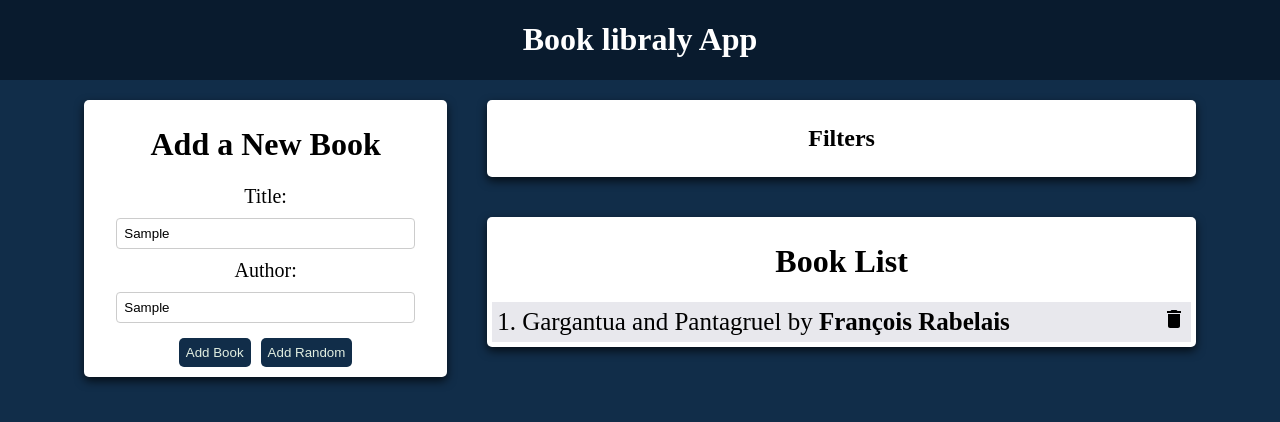
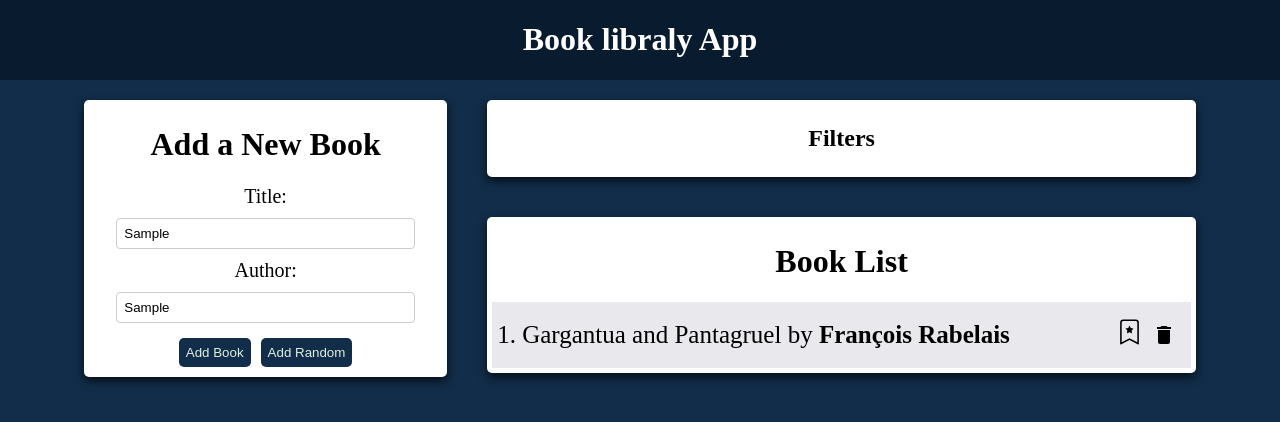
Before and after one commit to drozd12321/drozd, a React (Vite) app in the folder frontend/: page / in a window 1280 px wide. Both pictures are taken after typing "Sample", "Sample" into the empty fields and a click on the button "Add Random". Shown: the top 422 px of the page. Built offline with nearby package versions, Linux system fonts and the light colour scheme.

Commit message:
favorites

```diff
--- a/frontend/package.json
+++ b/frontend/package.json
@@ -16,6 +16,7 @@
     "@reduxjs/toolkit": "^2.5.0",
     "react": "^18.3.1",
     "react-dom": "^18.3.1",
+    "react-icons": "^5.4.0",
     "react-redux": "^9.2.0",
     "uuid": "^11.0.5"
   },
--- a/frontend/src/components/BookForm/BookForm.jsx
+++ b/frontend/src/components/BookForm/BookForm.jsx
@@ -17,6 +17,7 @@ const BookForm = () => {
         title: title,
         author: author,
         id: uuidv4(),
+        isFavorite: false
       };
       dispatch(Add_Book(book));
       setTitle('');
@@ -28,7 +29,8 @@ const BookForm = () => {
     const randomBook = booksDate[randomIndex]
     const randomBookId = {
       ...randomBook,
-      id:uuidv4()
+      id:uuidv4(),
+      isFavorite: false
     }
     dispatch(Add_Book(randomBookId))
   }
--- a/frontend/src/components/BookList/BookList.css
+++ b/frontend/src/components/BookList/BookList.css
@@ -29,7 +29,22 @@
   text-align: center;
   align-items: center;
   transition: all .3s;
+  display: flex;
+  padding: 10px;
+  gap: 10px;
 }
-.icon:hover{
+.icon svg:last-child:hover{
   color: red;
+  cursor: pointer;
 }
+.icon svg:first-child:hover{
+  color: #fca510;
+  cursor: pointer;
+}
+.favorite{
+  color: #fca510;
+  cursor: pointer;
+}
+.icon svg{
+  height: 30px;
+}
--- a/frontend/src/components/BookList/BookList.jsx
+++ b/frontend/src/components/BookList/BookList.jsx
@@ -1,7 +1,8 @@
 import React from 'react';
-import { useSelector } from 'react-redux';
-import { useDispatch } from 'react-redux';
-import { Delete_Book } from '../../redux/books/actionCreators';
+import { useSelector,useDispatch } from 'react-redux';
+import { Delete_Book,Favorite_Book } from '../../redux/books/actionCreators';
+import { BsBookmarkStar } from "react-icons/bs";
+import { BsBookmarkStarFill } from "react-icons/bs";
 import DeleteIcon from '@mui/icons-material/Delete';
 import '../../App.css';
 import './BookList.css';
@@ -11,6 +12,10 @@ const BookList = () => {
   const handleDelete = (id) => {
     dispatch(Delete_Book(id));
   };
+  const handleFavorite = (id) => {
+    dispatch(Favorite_Book(id))
+    console.log('ds')
+  }
   return (
     <div className="app-block book-list">
       <h1>Book List</h1>
@@ -23,8 +28,11 @@ const BookList = () => {
               {
                 <div className="book-info">
                   {++ind}. {book.title} by&nbsp;<strong>{book.author}</strong>
-                  <div className="icon" onClick={() => handleDelete(book.id)}>
-                    <DeleteIcon />
+                  <div className="icon">
+                    <span onClick={()=>handleFavorite(book.id)}>
+                    {book.isFavorite ? <BsBookmarkStarFill className='favorite' /> : <BsBookmarkStar /> }
+                    </span>
+                    <DeleteIcon  onClick={() => handleDelete(book.id)}/>
                   </div>
                 </div>
               }
--- a/frontend/src/redux/books/actionCreators.js
+++ b/frontend/src/redux/books/actionCreators.js
@@ -11,3 +11,9 @@ export const Delete_Book = (id) => {
     payload: id,
   };
 };
+export const Favorite_Book = (id) =>{
+  return{
+    type: action.FAVORITES_BOOk,
+    payload: id
+  }
+}
--- a/frontend/src/redux/books/reducer.js
+++ b/frontend/src/redux/books/reducer.js
@@ -6,6 +6,12 @@ const booksReducer = (state = initialState, action) => {
       return [...state, action.payload];
     case a.DELETE_BOOK:
       return state.filter((book) => book.id != action.payload);
+    case a.FAVORITES_BOOk:
+      return state.map((book)=>
+        book.id === action.payload ?
+        {...book, isFavorite: !book.isFavorite} :
+        book
+      )
     default:
       return state;
   }
```
Also changed, not shown: 1 other file (tests, documents, lock files or other folders).
